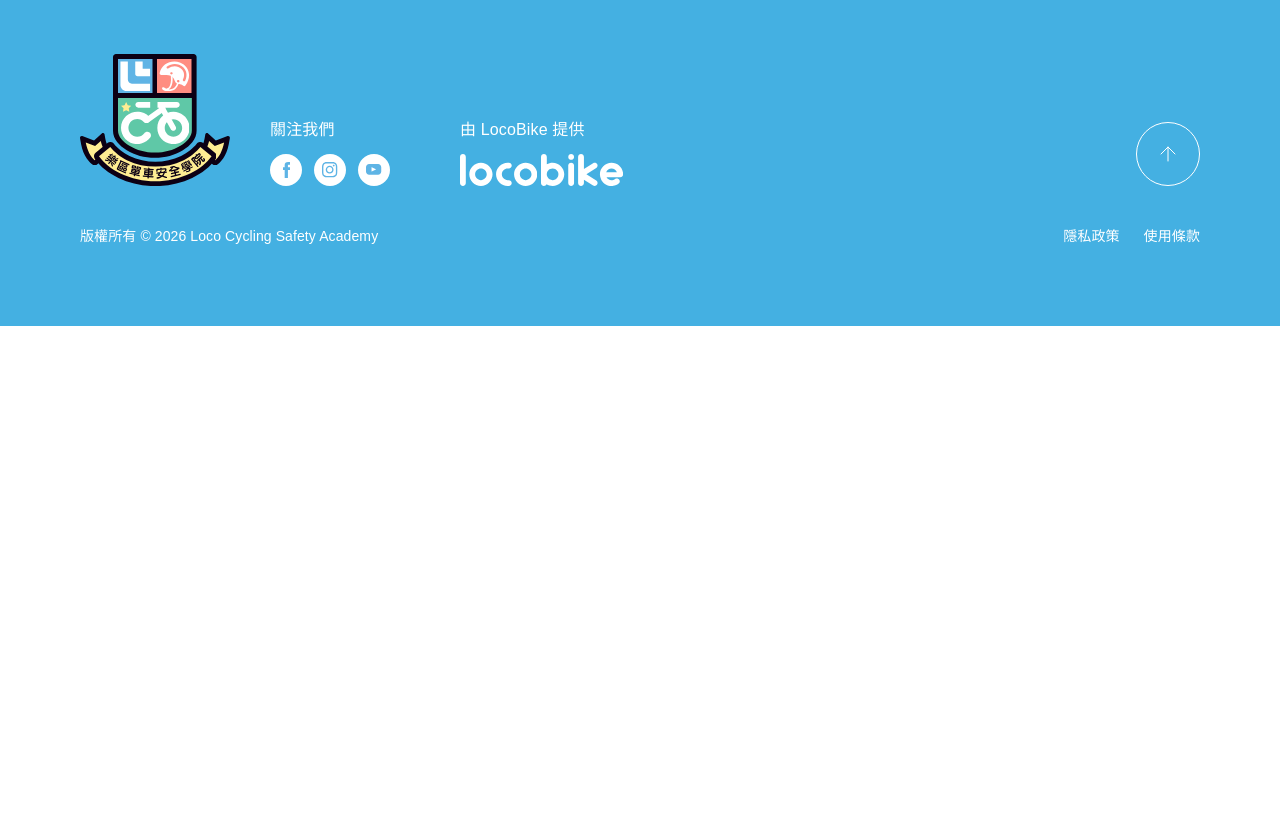
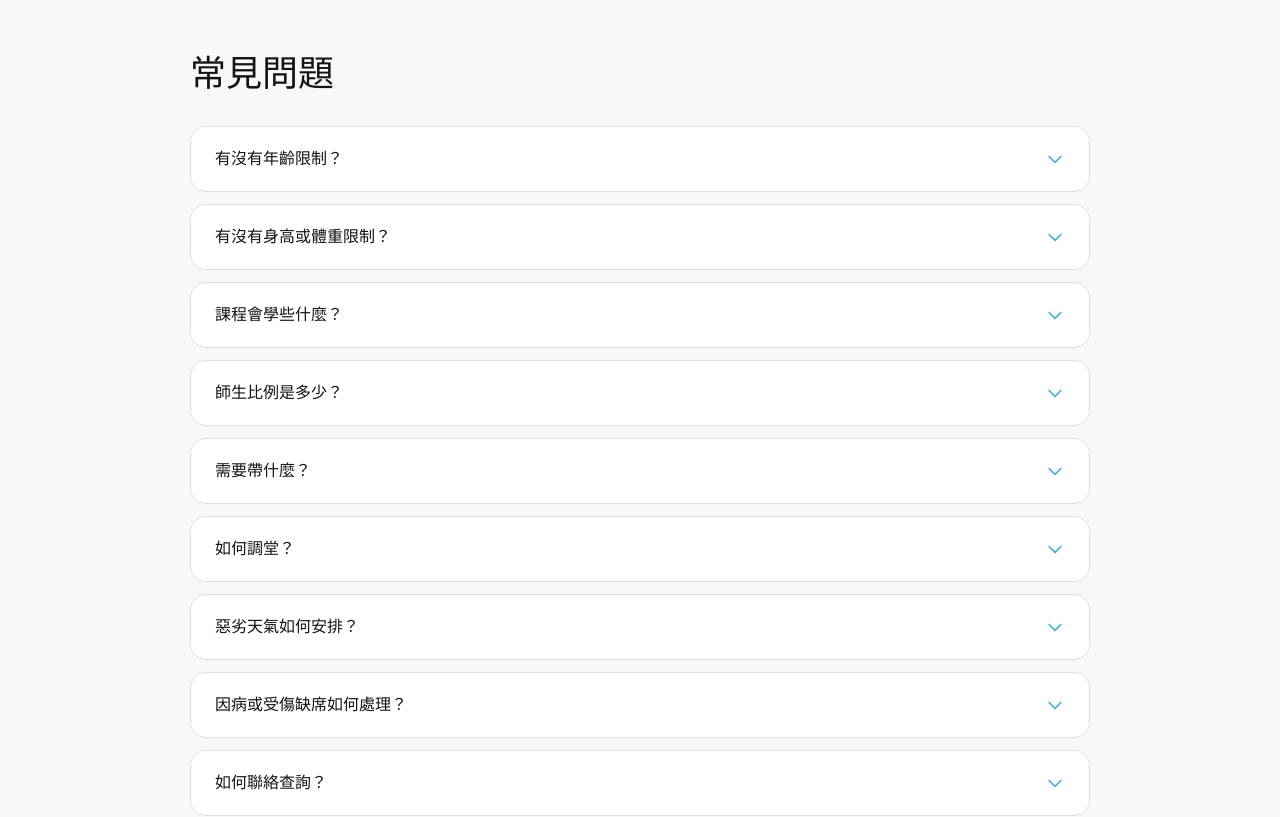
Before and after one commit to iamsteveng/class-management-system, a Next.js app: page / in a window 1280 px wide. Shown: the part 2100-2917 px from the top of the page. Before the commit the page ends 2426 px from the top, so only its background shows below. Built offline with nearby package versions, Linux system fonts and the light colour scheme; no server answers.

Commit message:
feat: add FAQ section below courses with bilingual ZH/EN accordion

```diff
--- /dev/null
+++ b/app/components/homepage/FaqSection.tsx
@@ -0,0 +1,77 @@
+"use client";
+
+import { useState } from 'react';
+import { useLanguage } from '../../contexts/LanguageContext';
+import { FAQ_ITEMS } from '../../i18n/faqConfig';
+
+function ChevronIcon({ open }: { open: boolean }) {
+  return (
+    <svg
+      className={`shrink-0 w-5 h-5 text-[#44b0e2] transition-transform duration-200 ${open ? 'rotate-180' : ''}`}
+      fill="none"
+      viewBox="0 0 24 24"
+      stroke="currentColor"
+      strokeWidth={2}
+    >
+      <path strokeLinecap="round" strokeLinejoin="round" d="M19 9l-7 7-7-7" />
+    </svg>
+  );
+}
+
+function FaqItem({ question, answer }: { question: string; answer: string }) {
+  const [open, setOpen] = useState(false);
+
+  return (
+    <div className="border border-[#dcdcdc] rounded-[16px] overflow-hidden">
+      <button
+        type="button"
+        onClick={() => setOpen(!open)}
+        className="w-full flex items-center justify-between gap-4 px-6 py-5 text-left bg-white hover:bg-[#f4fcff] transition-colors"
+      >
+        <span className="font-['Roboto:Semibold','Noto_Sans_JP:Bold',sans-serif] text-[16px] leading-[24px] text-[#141414]" style={{ fontVariationSettings: "'wght' 700" }}>
+          {question}
+        </span>
+        <ChevronIcon open={open} />
+      </button>
+      {open && (
+        <div className="px-6 py-5 bg-[#f4fcff] border-t border-[#dcdcdc]">
+          <p className="font-['Roboto:Regular','Noto_Sans_JP:Regular',sans-serif] text-[14px] leading-[24px] text-[#292929] whitespace-pre-line" style={{ fontVariationSettings: "'wdth' 100" }}>
+            {answer}
+          </p>
+        </div>
+      )}
+    </div>
+  );
+}
+
+export function FaqSection() {
+  const { language } = useLanguage();
+
+  const title_zh = '常見問題';
+  const title_en = 'Frequently Asked Questions';
+
+  return (
+    <section className="relative w-full py-[60px] lg:py-[80px] px-4 sm:px-6 lg:px-[80px] bg-[#f8f8f8]" data-name="FAQ">
+      <div className="max-w-[900px] mx-auto flex flex-col gap-[32px]">
+        {/* Section title */}
+        <h2
+          className="font-['Comfortaa:Semibold','Noto_Sans_JP:Bold',sans-serif] text-[28px] lg:text-[36px] leading-[40px] text-[#141414]"
+          style={{ fontVariationSettings: "'wght' 700" }}
+        >
+          {language === 'zh-TW' ? title_zh : title_en}
+        </h2>
+
+        {/* FAQ items */}
+        <div className="flex flex-col gap-[12px]">
+          {FAQ_ITEMS.map((item) => (
+            <FaqItem
+              key={item.id}
+              question={language === 'zh-TW' ? item.question_zh : item.question_en}
+              answer={language === 'zh-TW' ? item.answer_zh : item.answer_en}
+            />
+          ))}
+        </div>
+      </div>
+    </section>
+  );
+}
--- a/app/components/homepage/ResponsiveLanding.tsx
+++ b/app/components/homepage/ResponsiveLanding.tsx
@@ -4,6 +4,7 @@ import { Header } from './Header';
 import { HeroSection } from './HeroSection';
 import { AboutUsSection } from './AboutUsSection';
 import { CoursesSection } from './CoursesSection';
+import { FaqSection } from './FaqSection';
 import { Footer } from './Footer';
 
 export function ResponsiveLanding() {
@@ -21,6 +22,9 @@ export function ResponsiveLanding() {
       {/* Courses Section */}
       <CoursesSection />
 
+      {/* FAQ Section */}
+      <FaqSection />
+
       {/* Footer */}
       <Footer />
     </div>
--- /dev/null
+++ b/app/i18n/faqConfig.ts
@@ -0,0 +1,73 @@
+export interface FaqItem {
+  id: string;
+  question_zh: string;
+  question_en: string;
+  answer_zh: string;
+  answer_en: string;
+}
+
+export const FAQ_ITEMS: FaqItem[] = [
+  {
+    id: 'age',
+    question_zh: '有沒有年齡限制？',
+    question_en: 'Is there an age limit?',
+    answer_zh: '成人班適合 18–60 歲人士參加。',
+    answer_en: 'Adult classes are open to participants aged 18–60.',
+  },
+  {
+    id: 'body',
+    question_zh: '有沒有身高或體重限制？',
+    question_en: 'Are there height or weight restrictions?',
+    answer_zh: '沒有身高或體重限制。',
+    answer_en: 'There are no height or weight restrictions.',
+  },
+  {
+    id: 'curriculum',
+    question_zh: '課程會學些什麼？',
+    question_en: 'What will I learn in the course?',
+    answer_zh: '3 小時課堂包括 2 小時教學及 1 小時自由練習。教學內容涵蓋：單車檢查、基本部件操作、單車安全知識、基本操控技巧（起步、平衡、煞車等）。全程教練在旁指導。',
+    answer_en: 'The 3-hour class includes 2 hours of instruction and 1 hour of free practice. Topics covered: bike inspection, basic component operation, cycling safety knowledge, and basic handling skills (starting, balancing, braking, etc.). Instructors are present throughout.',
+  },
+  {
+    id: 'ratio',
+    question_zh: '師生比例是多少？',
+    question_en: 'What is the instructor-to-student ratio?',
+    answer_zh: '每班設有 1 位教練及 1 位助教帶領。',
+    answer_en: 'Each class is led by 1 instructor and 1 assistant.',
+  },
+  {
+    id: 'bring',
+    question_zh: '需要帶什麼？',
+    question_en: 'What should I bring?',
+    answer_zh: '請穿著運動服或適合戶外活動的服飾及運動鞋，並自備水。頭盔及護具由 LocoBike 提供。',
+    answer_en: 'Please wear sportswear or outdoor-suitable clothing and athletic shoes, and bring your own water. Helmets and protective gear are provided by LocoBike.',
+  },
+  {
+    id: 'reschedule',
+    question_zh: '如何調堂？',
+    question_en: 'How do I reschedule?',
+    answer_zh: '如需調堂，必須於原定上課日期前不少於 48 小時提出申請。距離上課日期少於 48 小時，恕不接受調堂申請，亦不設退款。',
+    answer_en: 'Rescheduling requests must be made at least 48 hours before the scheduled class. Requests made within 48 hours will not be accepted, and no refund will be issued.',
+  },
+  {
+    id: 'weather',
+    question_zh: '惡劣天氣如何安排？',
+    question_en: 'What happens in bad weather?',
+    answer_zh: '主辦機構會於課堂開始前 2 小時透過電郵通知。遇以下情況課堂將取消：3 號風球或以上、黃／紅／黑雨、場地出現明顯安全風險。因天氣取消的課堂，可安排退款或調至 1 個月內的課堂。',
+    answer_en: 'Organisers will notify participants by email 2 hours before class. Classes are generally cancelled when: Typhoon Signal No. 3 or above is in effect, Yellow/Red/Black rainstorm warnings are issued, or the venue poses safety risks. Cancelled classes due to weather may be refunded or rescheduled within 1 month.',
+  },
+  {
+    id: 'illness',
+    question_zh: '因病或受傷缺席如何處理？',
+    question_en: 'What if I am absent due to illness or injury?',
+    answer_zh: '如能提供有效醫生證明，可安排退款或調至 1 個月內的課堂。否則恕不安排退款或調堂。',
+    answer_en: 'If you can provide a valid medical certificate, a refund or rescheduling within 1 month can be arranged. Otherwise, no refund or rescheduling will be offered.',
+  },
+  {
+    id: 'contact',
+    question_zh: '如何聯絡查詢？',
+    question_en: 'How can I contact you?',
+    answer_zh: '辦公時間（星期一至五 10:00–18:00）：WhatsApp 9258 3032 或電郵 social@locolla.hk。活動當日緊急查詢請致電 LocoBike 客戶服務部：5212 1706。',
+    answer_en: 'During office hours (Mon–Fri 10:00–18:00): WhatsApp 9258 3032 or email social@locolla.hk. For urgent enquiries on the day of the activity, call LocoBike Customer Service: 5212 1706.',
+  },
+];
```
